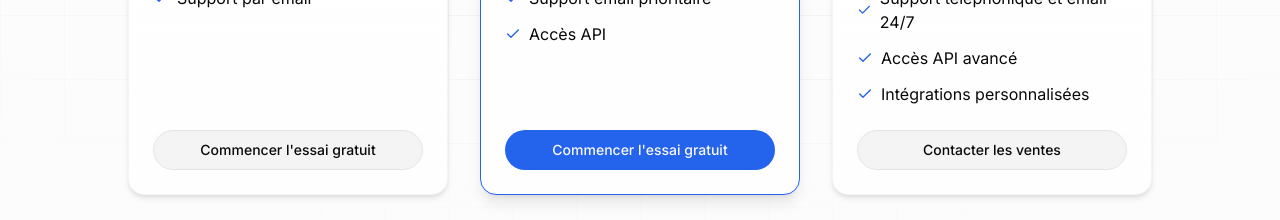
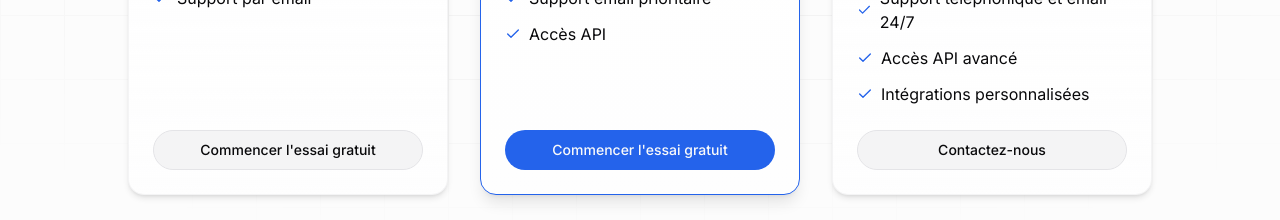
Before and after one commit to AlienorAI/website, a Next.js app: page / in a window 1280 px wide. Shown: the part 5200-5420 px from the top of the page. Built offline with nearby package versions, Linux system fonts and the light colour scheme.

Commit message:
feat: change wording

```diff
--- a/app/page.tsx
+++ b/app/page.tsx
@@ -847,7 +847,7 @@ export default function LandingPage() {
                           "Accès API avancé",
                           "Intégrations personnalisées",
                         ],
-                        cta: "Contacter les ventes",
+                        cta: "Contactez-nous",
                       },
                     ].map((plan, i) => (
                       <motion.div
@@ -950,7 +950,7 @@ export default function LandingPage() {
                           "Accès API avancé",
                           "Intégrations personnalisées",
                         ],
-                        cta: "Contacter les ventes",
+                        cta: "Contactez-nous",
                       },
                     ].map((plan, i) => (
                       <motion.div
```
